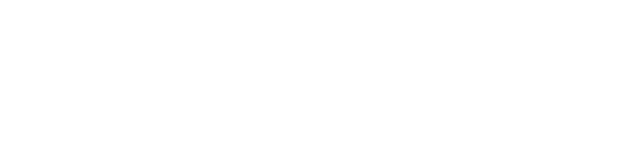
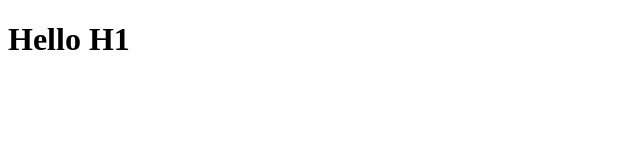
Before and after one commit to VollDamn/helloWorld, a plain HTML site: page index.html in a window 1280 px wide. Shown: the whole page, without its empty margins (0-640 px from the left). Drawn offline with Linux system fonts and the light colour scheme.

Commit message:
Update index.html
added a h1

```diff
--- a/index.html
+++ b/index.html
@@ -7,6 +7,7 @@
     <title>github introduction</title> <!--Changed the title to-->
 </head>
 <body>
+    <h1> Hello H1</h1>
 
 </body>
 </html>
```
